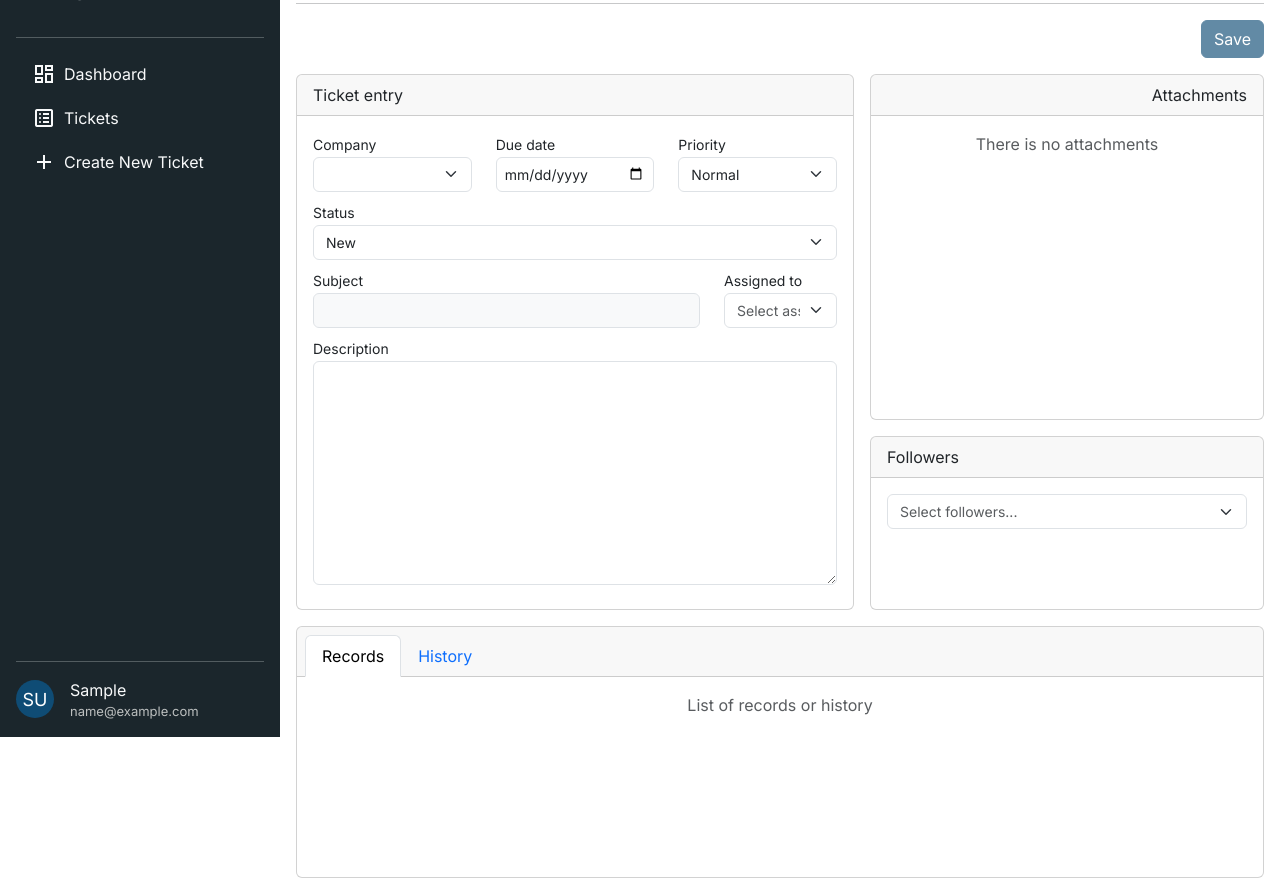
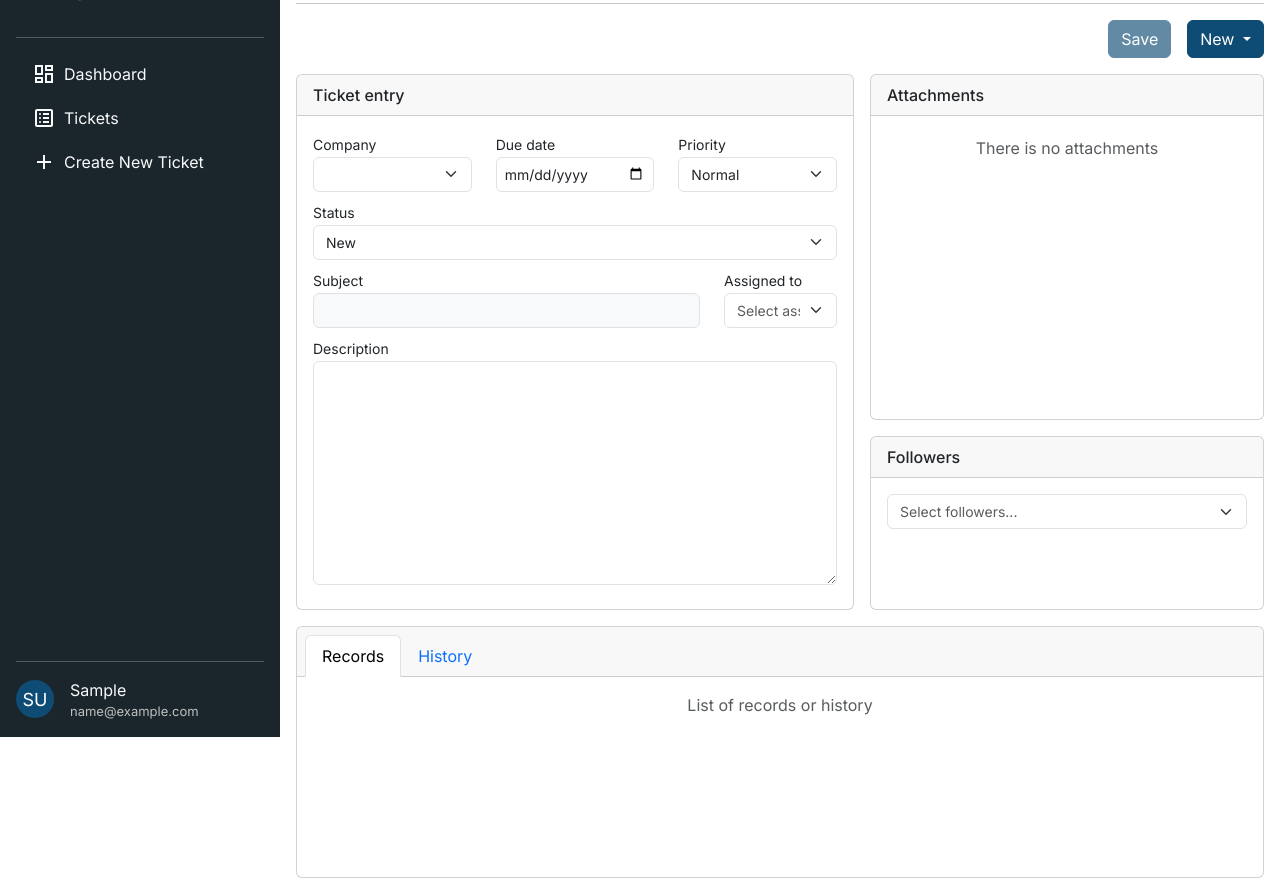
Before and after one commit to vbrothanek/django_service_desk, a Django app: template service_desk/templates/service_desk/ticket_detail.html in a window 1280 px wide. Shown: the part 63-957 px from the top of the page. Run offline with Django 5.2, Linux system fonts and the light colour scheme; the template is opened without the code that fills it: values that come from a table or form of the project are taken from there, others are empty; the visitor is signed in with stand-in values (Sample User, id 1); data comes from the database, SQL or seed files in the repository; parts of the project's set-up code (start-up, migrations or seed data) failed here and were passed over; some libraries are stand-ins or nearby versions.

Commit message:
Created new button for creating new attachment, edited table for attachments, created new form for upload.

```diff
--- a/service_desk/templates/service_desk/ticket_detail.html
+++ b/service_desk/templates/service_desk/ticket_detail.html
@@ -15,18 +15,40 @@
 	<hr class="opacity-25">
 
 	<div class="row mb-3">
-		<div class="d-flex justify-content-end align-items-center">
+		<div class="d-flex justify-content-end align-items-center gap-3">
 			<button form="ticket-detail-form" class="btn btn-primary" id="save-button" type="submit" disabled>Save</button>
+				<div class="dropdown ">
+					<button class="btn btn-primary dropdown-toggle" data-bs-toggle="dropdown">
+						New
+					</button>
+					<ul class="dropdown-menu">
+						<li>
+							<label class="dropdown-item d-flex align-items-center" for="id_file" style="cursor: pointer;">
+								<span class="material-symbols-outlined">attach_file_add</span>
+								<span class="ms-2">Attachment</span>
+							</label>
+							<input type="file" id="file-upload" class="d-none">
+						</li>
+						<li>
+							<a class="dropdown-item d-flex align-items-center" href="#">
+								<span class="material-symbols-outlined">add_notes</span>
+								<span class="ms-2">Record</span>
+							</a>
+						</li>
+					</ul>
 				</div>
 		</div>
+	</div>
+
 	<form id="ticket-detail-form" action="{{ request.path }}" method="post" enctype="multipart/form-data">
 		<div class="row g-3 mb-3">
 
 			<div class="col-12 col-lg-7">
 				<div class="card h-100">
-					<div class="card-header">Ticket entry</div>
+					<div class="card-header fw-medium">Ticket entry</div>
 					<div class="card-body ticket-entry-form">
 						{% csrf_token %}
+						<input type="hidden" name="form_type" value="ticket">
 						{% crispy ticket_entry %}
 					</div>
 				</div>
@@ -36,24 +58,28 @@
 
 				<!-- Attachments -->
 				<div class="card h-100">
-					<div class="card-header d-flex justify-content-end align-items-center">Attachments</div>
-					<div class="card-body">
+					<div class="card-header fw-medium">Attachments</div>
+					<div class="card-body px-3 py-1">
+
 						{% if ticket.attachments.all %}
+							<table class="table table-sm table-hover mb-0">
+								<tbody>
 									{% for attachment in ticket.attachments.all %}
 										{% with attachment.original_name|lower as name %}
+										<tr>
+											<td>
 												{% if '.jpg' in name or '.jpeg' in name or '.png' in name or '.gif' in name or '.webp' in name %}
-										<button type="button" class="btn btn-sm btn-outline-primary mb-1"
+													<button type="button" class="btn btn-link btn-sm p-0 ticket-attachment-row text-decoration-none"
 															data-bs-toggle="modal"
 															data-bs-target="#attachmentModal{{ forloop.counter }}">
-											<span class="material-symbols-outlined">attach_file</span>
 														{{ attachment.original_name }}
 													</button>
 												{% else %}
-										<a href="{{ attachment.file.url }}" target="_blank" class="btn btn-sm btn-outline-primary mb-1">
-											<span class="material-symbols-outlined">attach_file</span>
-											{{ attachment.original_name }}
-										</a>
+													<a href="{{ attachment.file.url }}" target="_blank" class="small text-decoration-none">{{ attachment.original_name }}</a>
 												{% endif %}
+											</td>
+											<td class="text-muted small text-end text-nowrap">{{ attachment.uploaded_at|date:"d.m.Y H:i" }}</td>
+										</tr>
 										{% endwith %}
 
 										{% with attachment.original_name|lower as name %}
@@ -74,15 +100,18 @@
 											{% endif %}
 										{% endwith %}
 									{% endfor %}
+								</tbody>
+							</table>
 						{% else %}
-							<p class="text-muted text-center">There is no attachments</p>
+							<p class="text-muted text-center p-3">There is no attachments</p>
 						{% endif %}
+
 					</div>
 				</div>
 
 				<!-- Followers -->
 				<div class="card h-50">
-					<div class="card-header">Followers</div>
+					<div class="card-header fw-medium">Followers</div>
 					<div class="card-body ticket-entry-form">
 						{% csrf_token %}
 						{% crispy followers %}
@@ -92,6 +121,18 @@
 		</div>
 	</form>
 
+	<!-- Hided form for uploading attachments from ticket detail -->
+	<form id="attachment-upload-form" action="{{ request.path }}" method="post" enctype="multipart/form-data">
+		{% csrf_token %}
+		<input type="hidden" name="form_type" value="attachments">
+		<div class="d-none">
+			{% crispy attachment_form %}
+		</div>
+	</form>
+
+
+
+	<!-- Must be edited -->
 	<div class="card">
 		<div class="card-header d-flex justify-content-between align-items-center">
 			<ul class="nav nav-tabs card-header-tabs">
@@ -111,7 +152,7 @@
 {% endblock content %}
 
 {% block extra_js %}
-	<script src="{% static 'service_desk/js/tom-select.complete.min.js' %}"></script>
-	<script src="{% static 'service_desk/js/tom-select-init.js' %}"></script>
-	<script src="{% static 'service_desk/js/ticket-detail-save-btn.js' %}"></script>
+	<script defer src="{% static 'service_desk/js/tom-select.complete.min.js' %}"></script>
+	<script defer src="{% static 'service_desk/js/tom-select-init.js' %}"></script>
+	<script defer src="{% static 'service_desk/js/ticket-detail-save-btn.js' %}"></script>
 {% endblock extra_js %}
```
Lines whose indentation alone changed are shown as unchanged.
